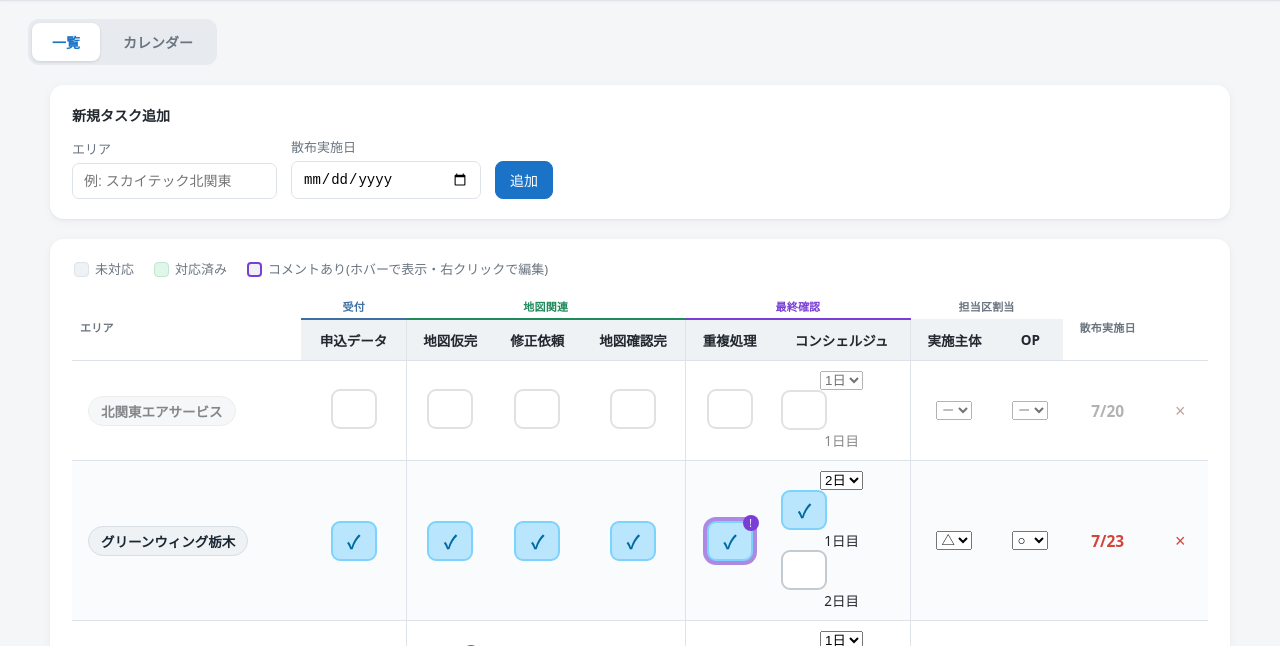
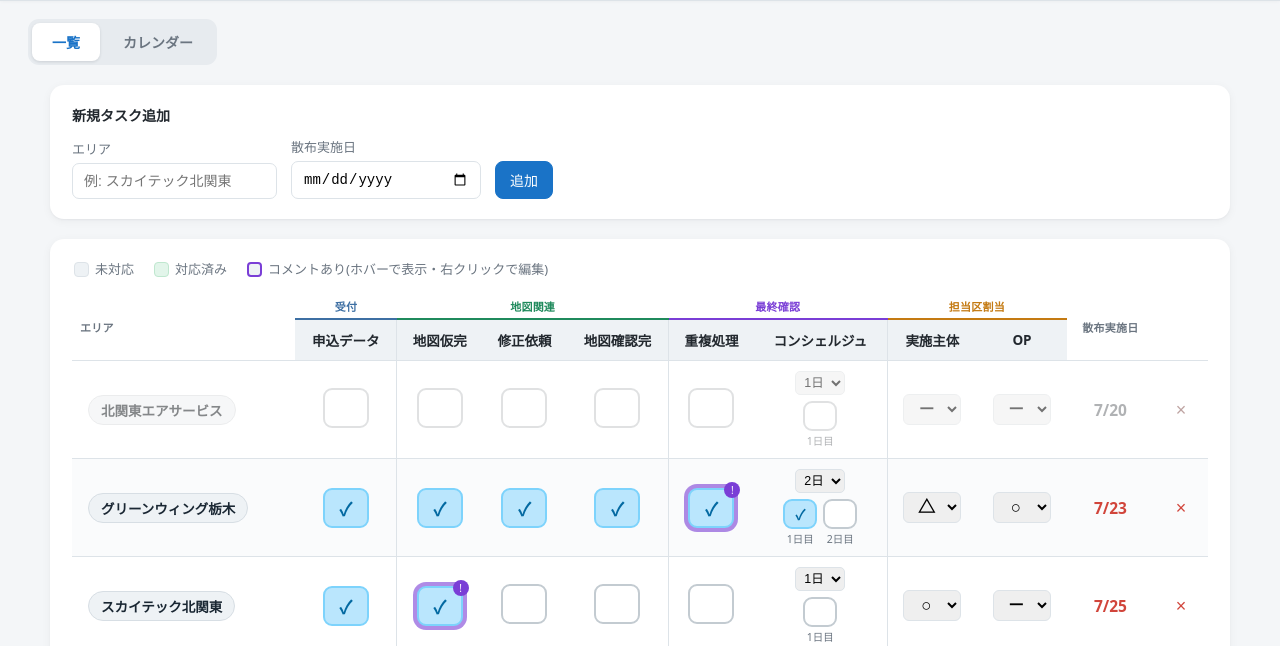
Before and after one commit to eyamada-cpu/spray-map-tasks, a plain HTML site: page index.html in a window 1280 px wide. Shown: the part 74-720 px from the top of the page. Drawn offline with Linux system fonts and the light colour scheme.

Commit message:
deploy style.css via tool (area/subject-op/concierge multi-day)

```diff
--- a/style.css
+++ b/style.css
@@ -193,6 +193,7 @@ table.task-table thead .group-row th {
 table.task-table thead .group-row th.group-data { color: #3d6fa3; }
 table.task-table thead .group-row th.group-map { color: #1f8a5c; }
 table.task-table thead .group-row th.group-final { color: #7a3ed6; }
+table.task-table thead .group-row th.group-assign { color: #c47a12; }
 table.task-table thead .label-row th {
   background: var(--color-surface-2);
   padding: 10px 8px;
@@ -203,6 +204,7 @@ table.task-table thead .label-row th {
 table.task-table thead .label-row th.group-data { border-top-color: #3d6fa3; }
 table.task-table thead .label-row th.group-map { border-top-color: #1f8a5c; }
 table.task-table thead .label-row th.group-final { border-top-color: #7a3ed6; }
+table.task-table thead .label-row th.group-assign { border-top-color: #c47a12; }
 table.task-table th.col-subject { text-align: left; padding-left: 16px; }
 table.task-table td {
   padding: 10px 8px;
@@ -518,6 +520,42 @@ table.task-table td.spray-date.urgent { color: var(--color-danger); font-weight:
 }
 .map-item-actions .btn-map-delete:hover { text-decoration: underline; background: transparent; }
 
+/* コンシェルジュ(日数プルダウン+日ごとのチェック) */
+.concierge-days-select {
+  font-size: 12.5px;
+  padding: 3px 4px;
+  border-radius: 5px;
+  border: 1px solid var(--color-border);
+}
+.concierge-days {
+  margin-top: 6px;
+  display: flex;
+  gap: 6px;
+  justify-content: center;
+  flex-wrap: wrap;
+}
+.concierge-day {
+  display: flex;
+  flex-direction: column;
+  align-items: center;
+  font-size: 10.5px;
+  color: var(--color-muted);
+  gap: 2px;
+}
+.concierge-day .stage-box { width: 34px; height: 30px; font-size: 14px; }
+
+/* 実施主体・OPの判定(○/／/△)プルダウン */
+.judge-select {
+  font-family: "Hiragino Sans", "Yu Gothic", "Meiryo", "MS Gothic", "Noto Sans JP", sans-serif;
+  font-size: 17px;
+  font-weight: 600;
+  width: 58px;
+  padding: 4px;
+  border-radius: 6px;
+  border: 1px solid var(--color-border);
+  text-align: center;
+}
+
 @media (max-width: 720px) {
   .stage-box { width: 34px; height: 32px; font-size: 13px; }
   table.task-table th, table.task-table td { padding: 6px 4px; }
```
